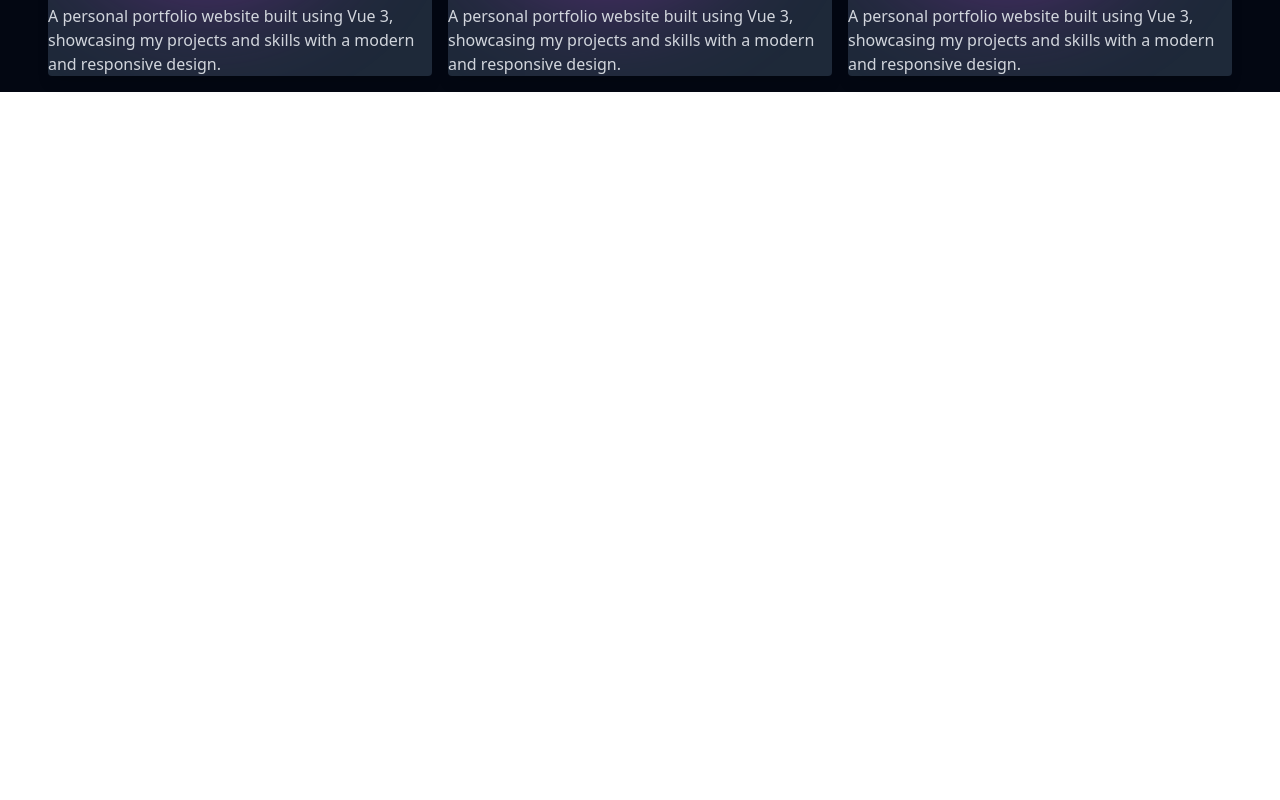
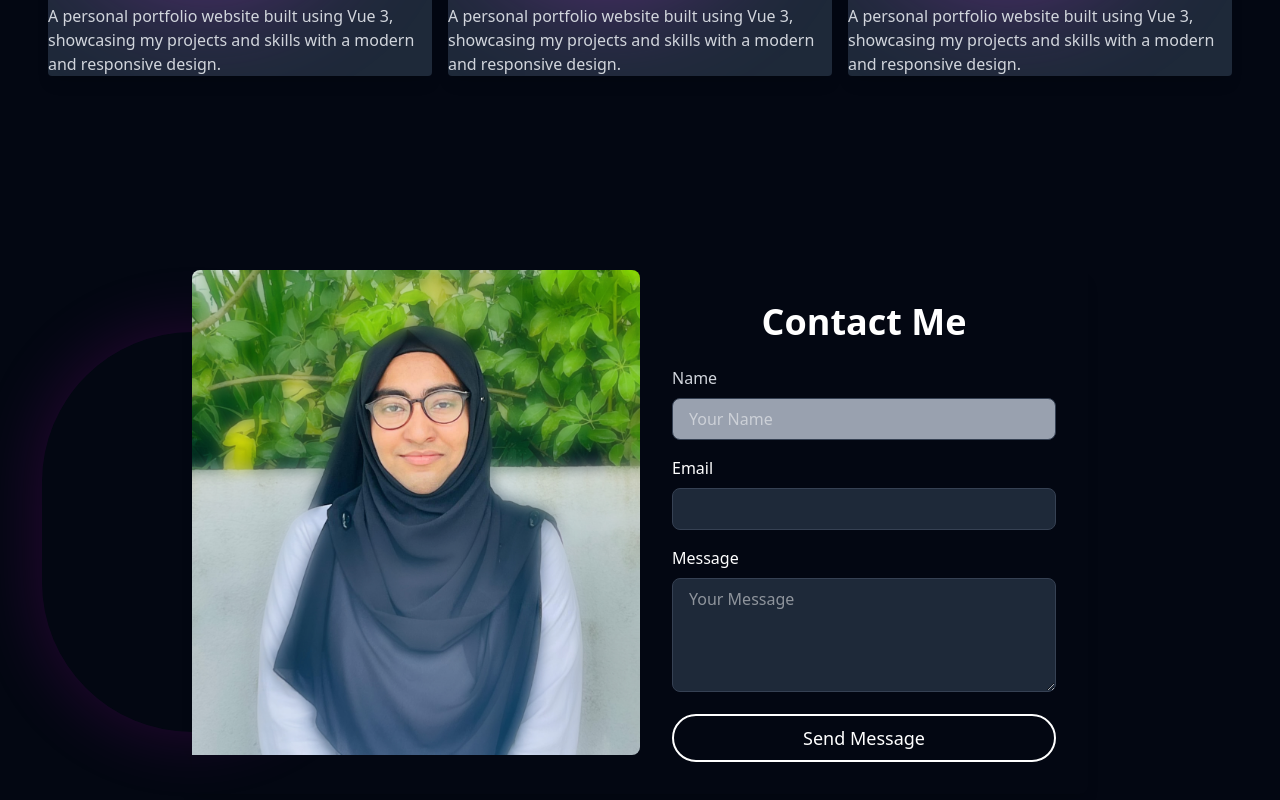
Before and after one commit to AaishaShahani2001/Portfolio, a React (Vite) app: page / in a window 1280 px wide. Shown: the part 3009-3809 px from the top of the page. Before the commit the page ends 3101 px from the top, so only its background shows below. Built offline with nearby package versions, Linux system fonts and the light colour scheme.

Commit message:
created contact me form

```diff
--- a/src/App.jsx
+++ b/src/App.jsx
@@ -6,6 +6,7 @@ import Hero from './components/Hero.jsx'
 import About from './components/About.jsx'
 import Skills from './components/Skills.jsx'
 import Projects from './components/Projects.jsx'
+import Contact from './components/Contact.jsx'
 
 function App(){
   useEffect(() => {
@@ -18,6 +19,7 @@ function App(){
       <About />
       <Skills />
       <Projects />
+      <Contact />
     </main>
 
   )
--- a/src/components/Contact.jsx
+++ b/src/components/Contact.jsx
@@ -0,0 +1,68 @@
+import React from 'react'
+import imgHero from "../assets/imgHero.jpg"
+
+export default function Contact() {
+  return (
+    <section
+      id='contact'
+      data-aos="fade-up"
+      data-aos-delay="300"
+      className='min-h-screen overflow-hidden flex  justify-center items-center p-6 mt-10 relative'
+      >
+        <article className='shadow-lg rounded-lg flex flex-col md:flex-row max-w-4xl w-full relative'>
+          <aside className='w-full md:w-1/2 relative'>
+          <div className='absolute z-0 top-1/2 transform -translate-x-1/2 -translate-y-1/2 w-[300px]
+          sm:w-[#400px] h-[300px] sm:h-[400px] rounded-full ng-gradient-to-r from-[#6d2897] via-[#8e6cf5]
+          to-[#bb61c5] shadow-[0_0_70px_rgba(182,0,182,0.7)] opacity-30'></div>
+          <img
+            src={imgHero}
+            alt="Contact Us"
+            className='h-[250px] sm:h-[400px] md:h-[485px] w-[300px] sm:w-[480px] object-cover rounded-t-lg md:rounded-r-lg relative z-10'
+          />
+          </aside>
+          {/* Form Section */}
+          <section className='p-8 w-full  md:w-1/2'>
+            <header className='mb-6'>
+              <h2 className='text-4xl font-bold text-white text-center'>Contact Me</h2>
+            </header>
+            <form className='space-y-4'>
+              <div>
+                <label htmlFor="name" className='block text-gray-300 font-medium mb-2'>Name</label>
+                <input
+                  type="text"
+                  name='name'
+                  id="name"
+                  className='w-full px-4 py-2 rounded-lg bg-gray-400 text-white border border-gray-700 focus:outline-none focus:border-purple-500'
+                  placeholder='Your Name'
+                />
+              </div>
+              <div>
+                <label htmlFor="email" className='block text-white mb-2'>Email</label>
+                <input
+                  type="email"
+                  name='email'
+                  id="email"
+                  className='w-full px-4 py-2 rounded-lg bg-gray-800 text-white border border-gray-700 focus:outline-none focus:border-purple-500' />
+              </div>
+              <div>
+                <label htmlFor="message" className='block text-white mb-2'>Message</label>
+                <textarea
+                  name="message"
+                  id="message"
+                  rows="4"
+                  className='w-full px-4 py-2 rounded-lg bg-gray-800 text-white border border-gray-700 focus:outline-none focus:border-purple-500'
+                  placeholder='Your Message'
+                >
+                </textarea>
+              </div>
+              <button className='w-full text-white border-2 py-2 px-6 focus:outline-none hover:bg-[#801b9c]
+              hover:shadow-[0_0_40px_rgba(128,0,128,0.7)] rounded-full text-lg'>
+                Send Message
+              </button>
+            </form>
+          </section>
+        </article>
+
+    </section>
+  )
+}
```
Also changed, not shown: src/components/Footer.jsx (added).
